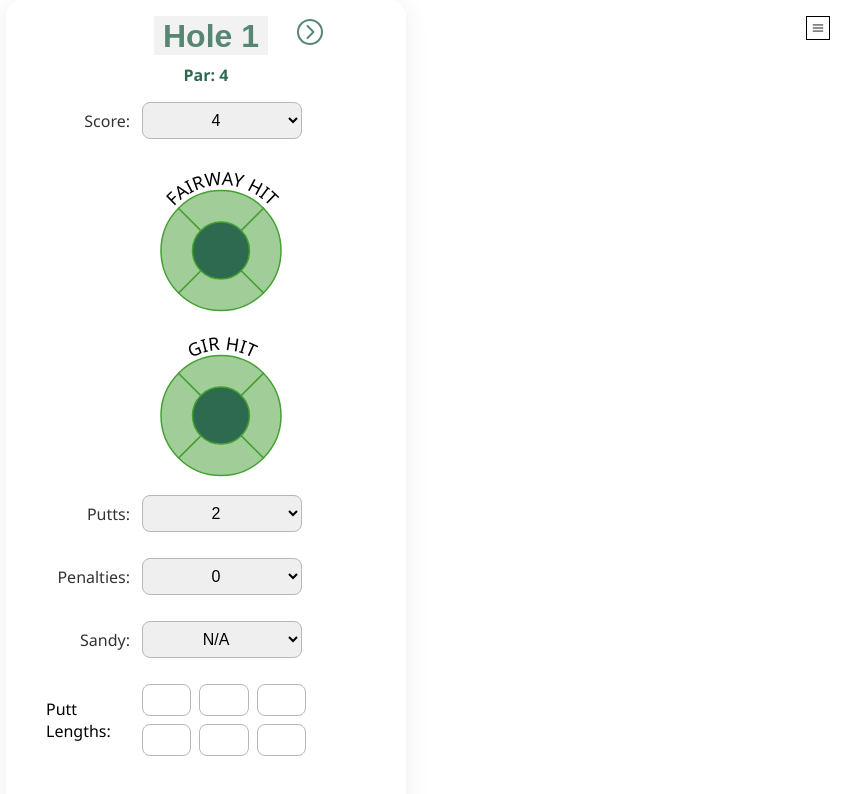
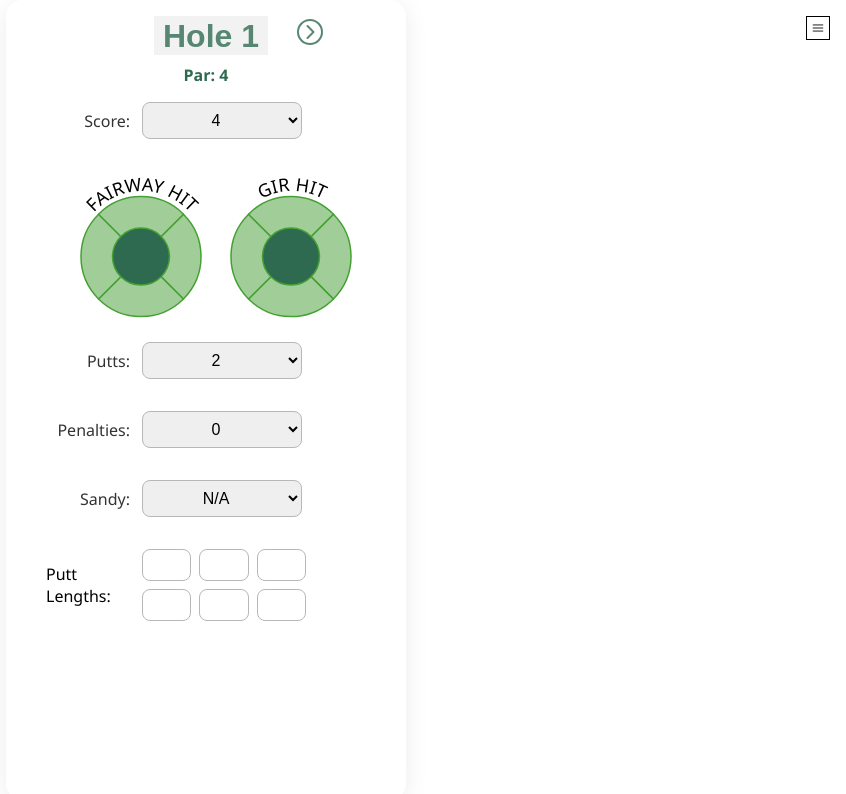
Before and after one commit to dkusleika/golf-stats, a plain HTML site: page index.html in a window 1280 px wide. Shown: the whole page, without its empty margins (434-1280 px from the left). Drawn offline with nearby package versions, Linux system fonts and the light colour scheme.

Commit message:
put targets side by side

```diff
--- a/index.html
+++ b/index.html
@@ -644,7 +644,7 @@
             <option value="score15">15</option>
           </select>
         </div>
-        <div class="form-group">
+        <div class="form-group form-group-target">
           <!-- <label for="fairway" class="form-label">Fairway:</label> -->
           <div class="target-container">
             <svg
@@ -710,8 +710,8 @@
           <option value="penalty_left">Penalty Left</option>
           <option value="penalty_right">Penalty Right</option>
         </select> -->
-        </div>
-        <div class="form-group">
+          <!-- </div> -->
+          <!-- <div class="form-group"> -->
           <!-- <label for="fairway" class="form-label">Fairway:</label> -->
           <div class="target-container">
             <svg
--- a/style.css
+++ b/style.css
@@ -194,7 +194,7 @@ h2.hole-number {
   top: 2%;
   left: 50%;
   transform: translateX(-50%);
-  z-index: 99;
+  z-index: 98;
   background-color: #fff;
   opacity: 0.8;
 }
@@ -214,9 +214,14 @@ h2.hole-number {
   flex-direction: row;
   justify-content: flex-end;
   align-items: center;
-  margin-bottom: 10px;
+  margin-bottom: 1rem;
 }
 
+/* .form-group-target {
+  flex-direction: column;
+  align-items: center;
+  justify-content: center;
+} */
 .form-label {
   font-weight: 500;
   color: #333;
@@ -321,8 +326,8 @@ button[type='submit']:hover {
 }
 
 .target-container {
-  margin-right: 50%;
-  transform: translateX(60%);
+  margin-right: 0%;
+  /* transform: translateX(60%); */
 }
 .target {
   transform: rotate(45deg);
```
